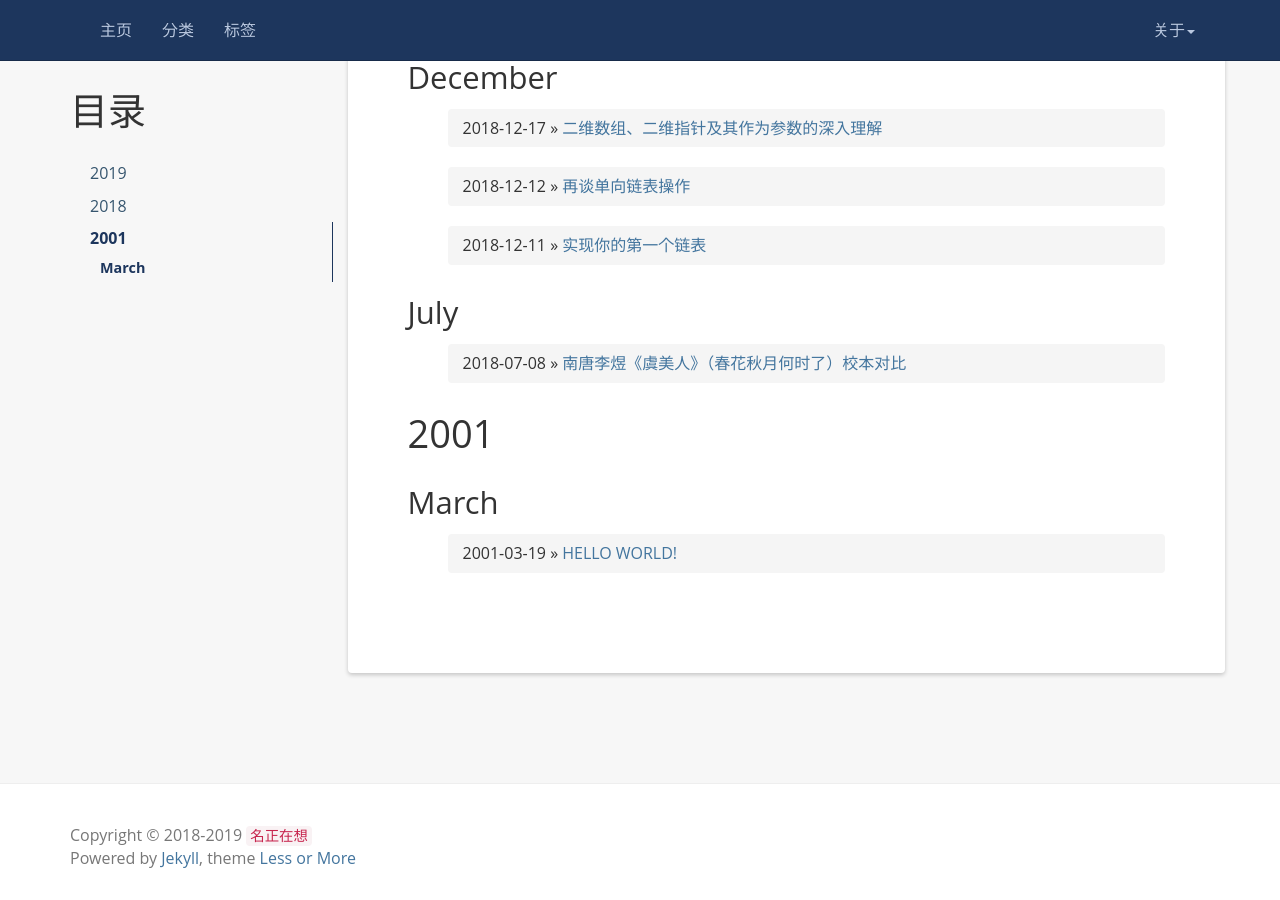
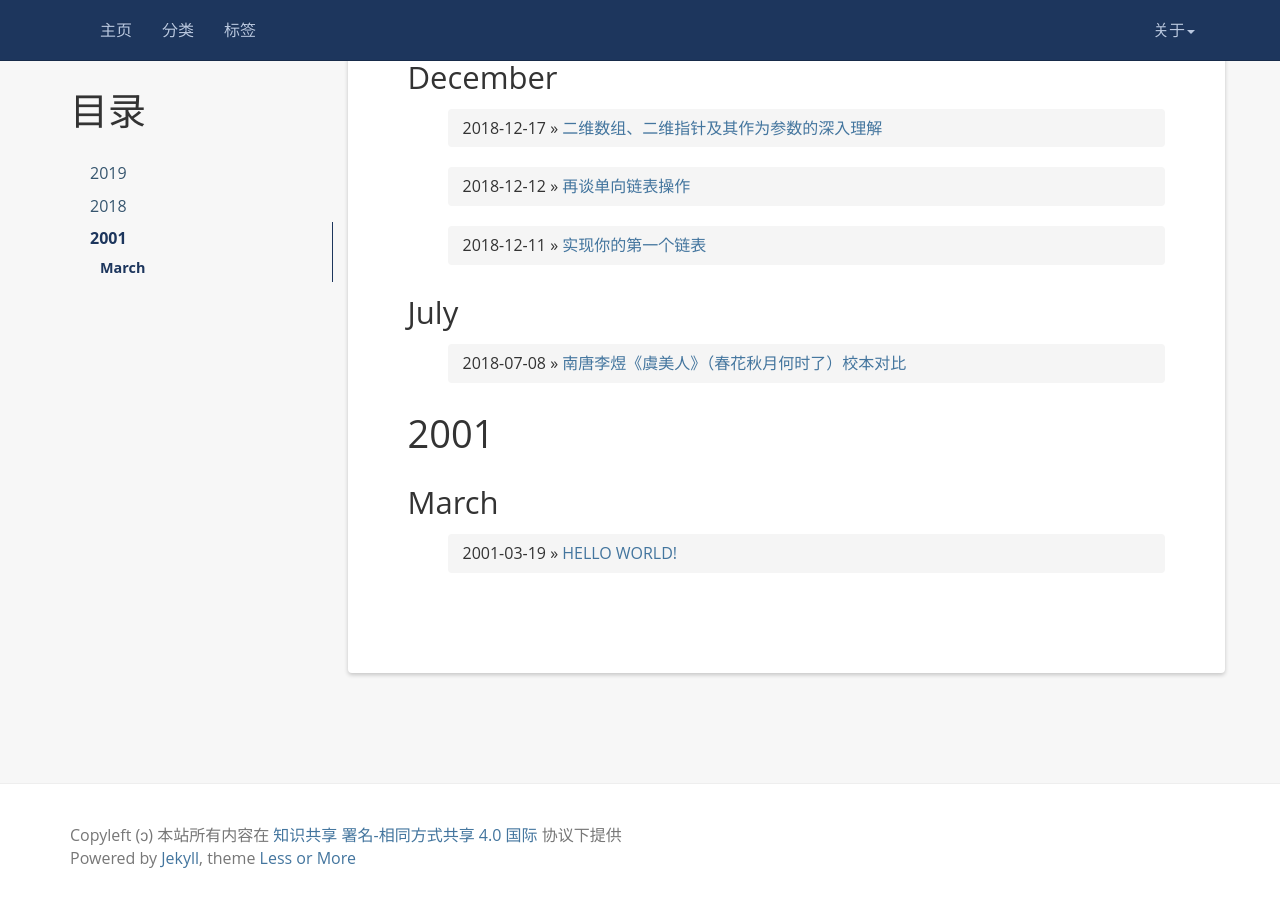
Before and after one commit to Morimiue/mzzx.github.io, a Jekyll site: the page built from index.html, in a window 1280 px wide and 900 px high, scrolled down 961 px. Built offline with Jekyll 4.4.1, drawn with Linux system fonts in a browser that asks for light colours; nearby versions of some CDN libraries; comment, search, counter and statistics services are not loaded.

Commit message:
COPYLEFT!

```diff
--- a/_includes/footer.html
+++ b/_includes/footer.html
@@ -1,7 +1,7 @@
 <footer class="footer" role="contentinfo">
 	<div class="container">
-		<p class="copyright">Copyright &copy; 2018-{{ site.time | date: '%Y' }} <a href="{{ '/about' | prepend: site.baseurl }}"><code>{{ site.author }}</code></a></p>
-		<p>Powered by <a href="https://jekyllrb.com">Jekyll</a>, theme <a href="https://github.com/luoyan35714/LessOrMore">Less or More</a></p>
+		<p>Copyleft (ɔ) 本站所有内容在 <a href="https://creativecommons.org/licenses/by-sa/4.0/deed.zh" target="_blank">知识共享 署名-相同方式共享 4.0 国际</a> 协议下提供</p>
+		<p>Powered by <a href="https://jekyllrb.com" target="_blank">Jekyll</a>, theme <a href="https://github.com/luoyan35714/LessOrMore" target="_blank">Less or More</a></p>
 	</div>
 </footer>
 
```
